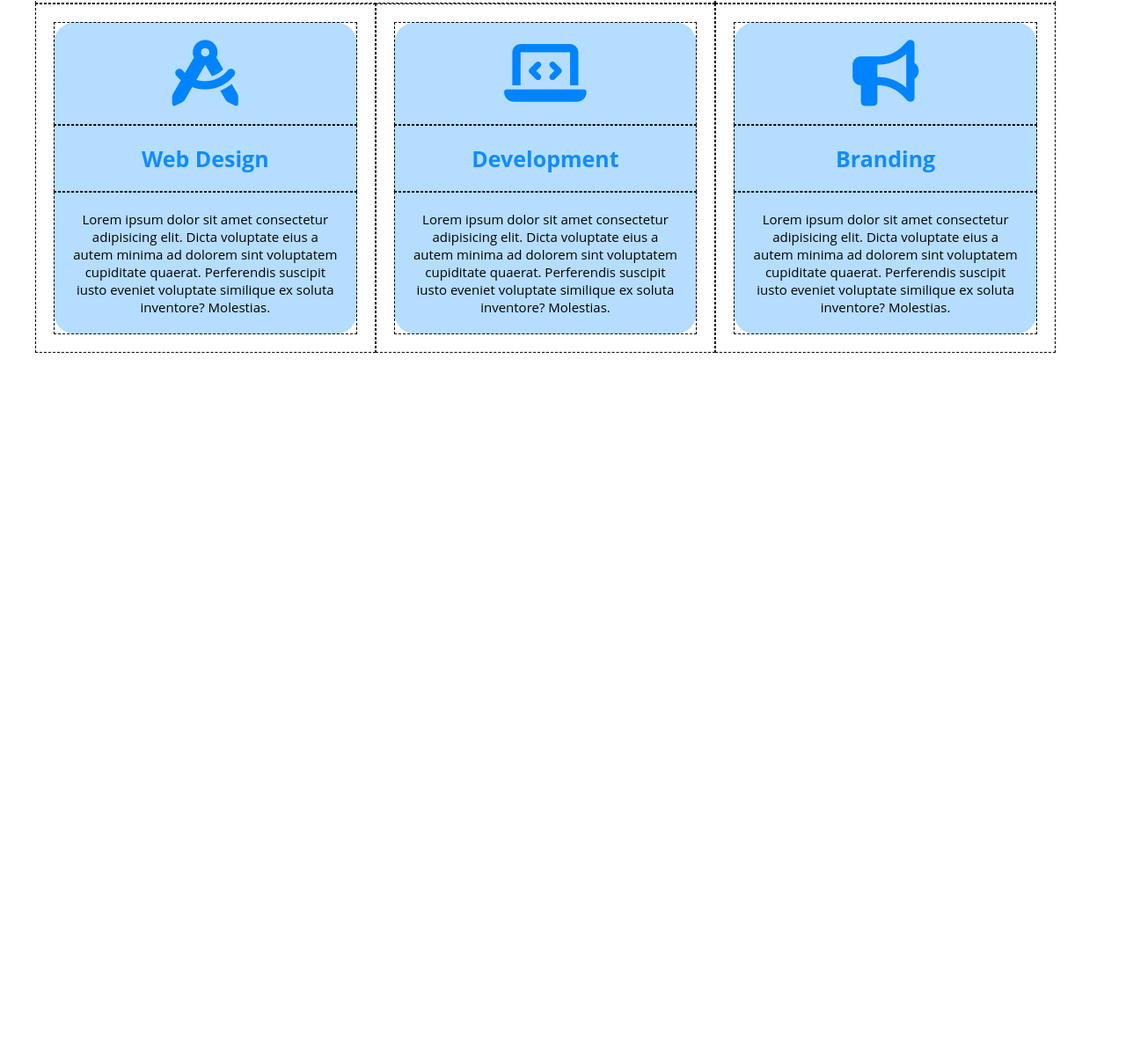
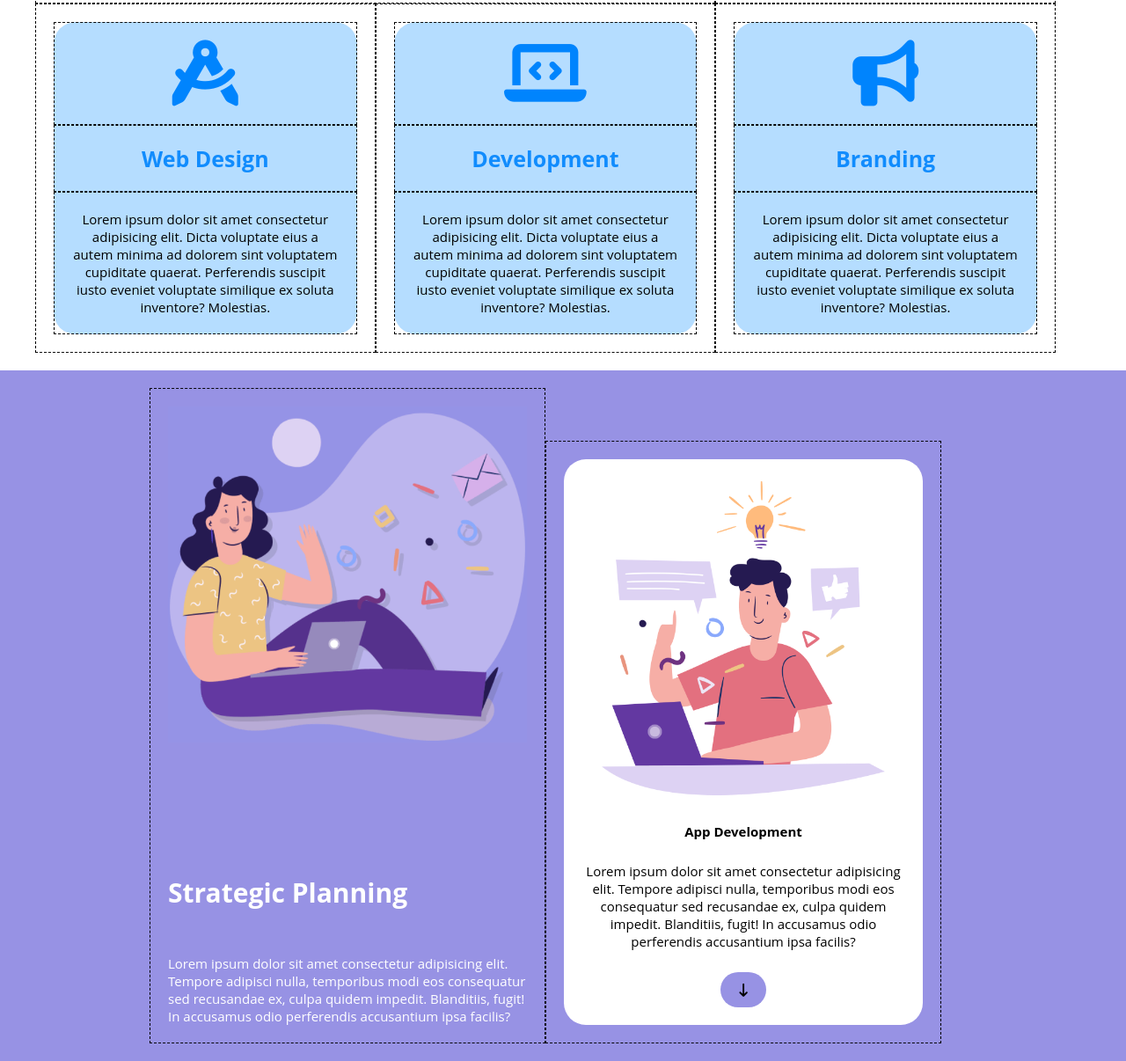
Before and after one commit to giorgettaR/htmlcss-responsive-layout, a plain HTML site: page index.html in a window 1280 px wide. Shown: the part 639-1845 px from the top of the page at 88% size. Before the commit the page ends 1060 px from the top, so only its background shows below. Drawn offline with Linux system fonts and the light colour scheme.

Commit message:
ADD: html/css - visual section FIX: html/css - colums and text class names

```diff
--- a/index.html
+++ b/index.html
@@ -35,11 +35,11 @@
         <section class="hero">
             <div class="container">
                 <div class="row">
-                    <div class="col-8">
+                    <div class="col-big">
                         <div class="big-card flex">
                             <div class="col-half description">
                                 <div class="title">Get a demo applications</div>
-                                <div class="text">Lorem ipsum dolor sit amet consectetur adipisicing elit. Porro at magni nulla eum, qui culpa odio deserunt? Nesciunt aperiam veritatis, vel, consectetur assumenda magnam quo ea quisquam nisi dolorum qui!</div>
+                                <div class="hook">Lorem ipsum dolor sit amet consectetur adipisicing elit. Porro at magni nulla eum, qui culpa odio deserunt? Nesciunt aperiam veritatis, vel, consectetur assumenda magnam quo ea quisquam nisi dolorum qui!</div>
                                 <div class="button blue"><a href="#"><i class="fa-brands fa-apple"></i> App Store</a></div>
                             </div>
                             <div class="col-half img">
@@ -47,38 +47,55 @@
                             </div>
                         </div>
                     </div>
-                    <div class="col-4">
+                    <div class="col-small">
                         <div class="card flex">
                             <i class="icon fa-solid fa-file-code"></i>
                             <div class="title">Clean Code</div>
-                            <div class="text">Lorem ipsum dolor sit amet consectetur adipisicing elit. Dicta voluptate eius a autem minima ad dolorem sint voluptatem cupiditate quaerat. Perferendis suscipit iusto eveniet voluptate similique ex soluta inventore? Molestias.</div>
+                            <div class="hook">Lorem ipsum dolor sit amet consectetur adipisicing elit. Dicta voluptate eius a autem minima ad dolorem sint voluptatem cupiditate quaerat. Perferendis suscipit iusto eveniet voluptate similique ex soluta inventore? Molestias.</div>
                         </div>
                     </div>
-                    <div class="col-4">
+                    <div class="col-small">
                         <div class="card flex">
                             <i class="icon fa-solid fa-compass-drafting"></i>
                             <div class="title">Web Design</div>
-                            <div class="text">Lorem ipsum dolor sit amet consectetur adipisicing elit. Dicta voluptate eius a autem minima ad dolorem sint voluptatem cupiditate quaerat. Perferendis suscipit iusto eveniet voluptate similique ex soluta inventore? Molestias.</div>
+                            <div class="hook">Lorem ipsum dolor sit amet consectetur adipisicing elit. Dicta voluptate eius a autem minima ad dolorem sint voluptatem cupiditate quaerat. Perferendis suscipit iusto eveniet voluptate similique ex soluta inventore? Molestias.</div>
                         </div>
                     </div>
-                    <div class="col-4">
+                    <div class="col-small">
                         <div class="card flex">
                             <i class="icon fa-solid fa-laptop-code"></i>
                             <div class="title">Development</div>
-                            <div class="text">Lorem ipsum dolor sit amet consectetur adipisicing elit. Dicta voluptate eius a autem minima ad dolorem sint voluptatem cupiditate quaerat. Perferendis suscipit iusto eveniet voluptate similique ex soluta inventore? Molestias.</div>
+                            <div class="hook">Lorem ipsum dolor sit amet consectetur adipisicing elit. Dicta voluptate eius a autem minima ad dolorem sint voluptatem cupiditate quaerat. Perferendis suscipit iusto eveniet voluptate similique ex soluta inventore? Molestias.</div>
                         </div>
                     </div>
-                    <div class="col-4">
+                    <div class="col-small">
                         <div class="card flex">
                             <i class="icon fa-solid fa-bullhorn"></i>
                             <div class="title">Branding</div>
-                            <div class="text">Lorem ipsum dolor sit amet consectetur adipisicing elit. Dicta voluptate eius a autem minima ad dolorem sint voluptatem cupiditate quaerat. Perferendis suscipit iusto eveniet voluptate similique ex soluta inventore? Molestias.</div>
+                            <div class="hook">Lorem ipsum dolor sit amet consectetur adipisicing elit. Dicta voluptate eius a autem minima ad dolorem sint voluptatem cupiditate quaerat. Perferendis suscipit iusto eveniet voluptate similique ex soluta inventore? Molestias.</div>
                         </div>
                     </div>
                 </div>
             </div>
         </section>
         <section class="visuals">
+            <div class="container small">
+                <div class="row">
+                    <div class="col-half planning">
+                        <img src="./img/planning1.png" alt="">
+                        <div class="title">Strategic Planning</div>
+                        <div class="hook">Lorem ipsum dolor sit amet consectetur adipisicing elit. Tempore adipisci nulla, temporibus modi eos consequatur sed recusandae ex, culpa quidem impedit. Blanditiis, fugit! In accusamus odio perferendis accusantium ipsa facilis?</div>
+                    </div>
+                    <div class="col-half development">
+                        <div class="card">
+                            <img src="./img/planning2.png" alt="">
+                            <div class="title">App Development</div>
+                            <div class="hook">Lorem ipsum dolor sit amet consectetur adipisicing elit. Tempore adipisci nulla, temporibus modi eos consequatur sed recusandae ex, culpa quidem impedit. Blanditiis, fugit! In accusamus odio perferendis accusantium ipsa facilis?</div>
+                            <div class="button purple"><a href="#"><i class="fa-solid fa-arrow-down-long"></i></a></div>
+                        </div>
+                    </div>
+                </div>
+            </div>
         </section>
         <section class="testimonials">
         </section>
--- a/style.css
+++ b/style.css
@@ -50,9 +50,7 @@ img {
     /* TABLET -----------------------------------------------------*/
 
     @media screen and (min-width: 768px) {
-        .container .row {
-            flex-direction: row;
-        }
+
     }
 
     /* DESKTOP --------------------------------------------------------- */
@@ -70,7 +68,6 @@ img {
         }
         .container .row {
             padding: 20px;
-            flex-direction: row;
         }
         .col-6 {
             width: 50%;
@@ -106,6 +103,11 @@ body {
 .blue {
     color: white;
     background-color: rgba(0,132,253,255);
+}
+
+.purple {
+    color: black;
+    background-color: rgba(151,146,228,255);
 }
 
 /* STYLE HEADER ------------------------------------------------------------ */
@@ -164,7 +166,7 @@ body {
     }
 
     .hero .big-card .description .title,
-    .hero .big-card .description .text {
+    .hero .big-card .description .hook {
         padding: 20px;
     }
 
@@ -194,12 +196,16 @@ body {
         /* TABLET -----------------------------------------------------*/
 
         @media screen and (min-width: 768px) {
+            .hero .container .row {
+                flex-direction: row;
+            }
+
             .hero .row {
                 flex-wrap: wrap;
                 gap: 0;
             }
 
-            .col-4 {
+            .col-small {
                 width:  calc(100% / 3);
             }
             .row:not(.no-gutter) {
@@ -209,7 +215,7 @@ body {
             .row:not(.no-gutter) >* {
                 padding: 20px 20px;
             }
-            .col-8 {
+            .col-big {
                 width: calc(100% / 3 * 2);
             }
         }
@@ -224,7 +230,68 @@ body {
                 width: 50%;
             }
         }
+/* STYLE VISUALS ------------------------------------------------------------ */
 
+    section.visuals {
+        background-color: rgba(151,146,228,255);
+        color: white;
+    }
+
+    .visuals .planning,
+    .visuals .development {
+        padding: 20px;
+    }
+
+    .visuals .planning img {
+        padding-bottom: 60px;
+    }
+
+    .visuals .planning .title {
+        padding-bottom: 15px;
+        font-size: 30px;
+    }
+
+    .visuals .development .card {
+        background-color: white;
+        border-radius: 25px;
+        color: black;
+        padding: 20px;
+    }
+
+    .visuals .development .card img,
+    .visuals .development .card .title,
+    .visuals .development .card .hook {
+        text-align: center;
+        padding-bottom: 25px;
+    }
+
+
+
+    /* QUARY PLANNING-------------------------------------------------------- */
+
+        /* IPAD */
+
+        @media screen and (min-width: 768px) and {
+
+        }
+
+        /* DESKTOP */
+
+        @media screen and (min-width: 1200px) {
+            .visuals .container .row {
+                flex-direction: row;
+                align-items: end;
+            }
+            .visuals .col-half {
+                width: 50%;
+            }
+            .visuals .planning img {
+                padding-bottom: 150px;
+            }
+            .visuals .planning .title {
+                padding-bottom: 50px;
+            }
+        }
 
 /* ANIMATIONS ------------------------------------------------------------*/
 
```
